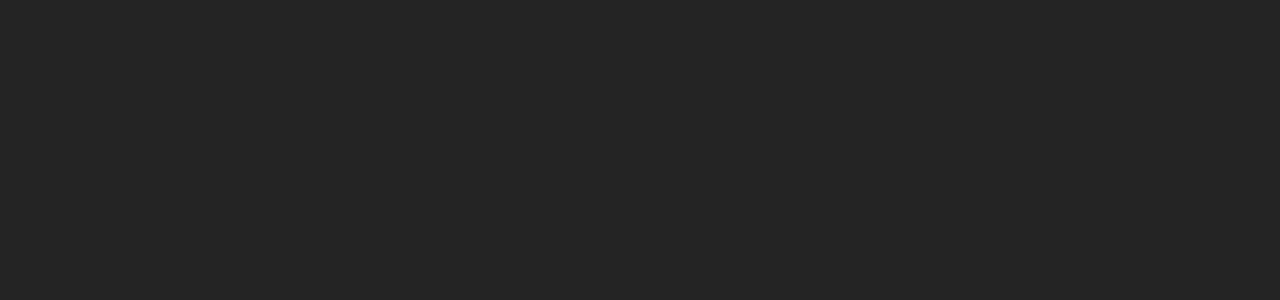
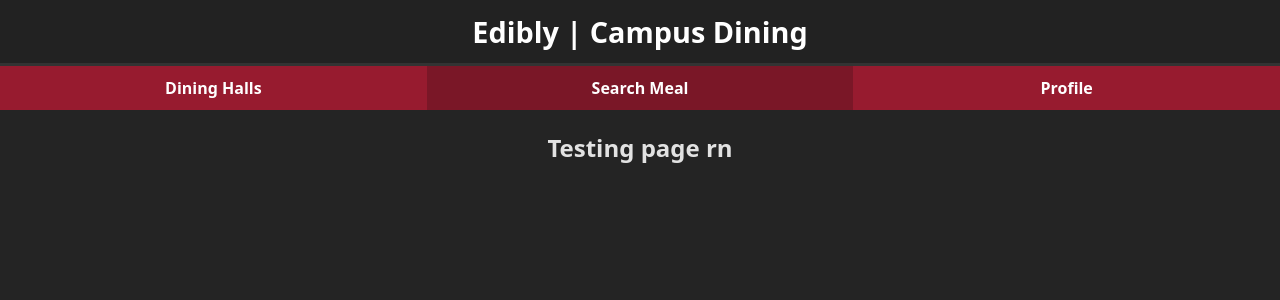
Before and after one commit to Justincheng2005/Edibly, a React (Vite) app in the folder client/: page /profile in a window 1280 px wide. Before the commit this address had no page. Shown: the top 300 px of the page. Built offline with nearby package versions, Linux system fonts and the light colour scheme.

Commit message:
General Code Restructuring & Initialized Profile Frontend

```diff
--- a/client/src/App.jsx
+++ b/client/src/App.jsx
@@ -2,6 +2,7 @@ import './App.css'
 import { BrowserRouter as Router, Routes, Route } from "react-router-dom";
 import DiningHalls from './pages/DiningHalls'
 import HomePage from './pages/HomePage'
+import ProfilePage from './pages/ProfilePage';
 function App() {
 
   return (
@@ -9,6 +10,7 @@ function App() {
       <Routes>
         <Route path="/" element={<HomePage />} />
         <Route path="/dining-halls" element={<DiningHalls />} />
+        <Route path="/profile" element={<ProfilePage />} />
         { }
       </Routes>
     </Router>
--- /dev/null
+++ b/client/src/components/MainHeader.css
@@ -0,0 +1,18 @@
+.main-header {
+    background-color: #222;
+    padding: 5px 20px;
+    display: flex;
+    justify-content: center;
+    border-bottom: 3px solid #333;
+}
+.header-content {
+    max-width: 1200px;
+    width: 100%;
+    padding: 5px 0;
+}
+.site-title {
+    color: white;
+    margin: 0;
+    font-size: 1.8rem;
+    font-weight: bold;
+}
--- /dev/null
+++ b/client/src/components/MainHeader.jsx
@@ -0,0 +1,14 @@
+import "./MainHeader.css"
+const MainHeader = () => {
+    return (
+        <header className="main-header">
+            <div className="header-content">
+                <a href="/" style={{ textDecoration: "none" }}>
+                    <h1 className="site-title">Edibly | Campus Dining</h1>
+                </a>
+            </div>
+        </header>
+    )
+}
+
+export default MainHeader
--- /dev/null
+++ b/client/src/components/Navbar.css
@@ -0,0 +1,32 @@
+.main-navbar {
+    display: flex;
+    justify-content: space-between;
+    background-color: #971B2F;
+    color: white;
+    padding: 0;
+    width: 100%;
+    position: sticky;
+    top: 0;
+    z-index: 100;
+}
+
+
+.nav-button {
+    flex: 1;
+    padding: 10px 0;
+    text-align: center;
+    color: white;
+    font-weight: bold;
+    text-decoration: none;
+    cursor: pointer;
+    transition: background-color 0.3s;
+}
+
+.nav-button:hover {
+    background-color: #7a1727;
+}
+
+.search-button {
+    background-color: #7a1727;
+    color: white;
+}
--- a/client/src/components/Navbar.jsx
+++ b/client/src/components/Navbar.jsx
@@ -1,7 +1,20 @@
+import { Link } from "react-router-dom";
+import "./Navbar.css";
+
 const Navbar = () => {
     return (
-        <h1>Navbar Here</h1>
-    );
+        <div className="main-navbar">
+            <Link to="/dining-halls" className="nav-button">
+                Dining Halls
+            </Link>
+            <div className="nav-button search-button">
+                Search Meal
+            </div>
+            <Link to="/profile" className="nav-button">
+                Profile
+            </Link>
+        </div>
+    )
 }
 
 export default Navbar
--- a/client/src/pages/DiningHalls.jsx
+++ b/client/src/pages/DiningHalls.jsx
@@ -1,8 +1,9 @@
 import React, { useState, useEffect } from "react";
-import { Link } from "react-router-dom";
 import "./HomePage.css";
 import DHallCard from "../components/DHallCard";
 import { fetchAllDiningLocations } from "../api/diningAPI";
+import Navbar from "../components/Navbar";
+import MainHeader from "../components/MainHeader";
 
 const DiningHalls = () => {
   const [halls, setHalls] = useState([]);
@@ -52,24 +53,10 @@ const DiningHalls = () => {
   return (
     <div>
       {/* UMass style header */}
-      <header className="main-header">
-        <div className="header-content">
-          <h1 className="site-title">Edibly | Campus Dining</h1>
-        </div>
-      </header>
+      <MainHeader/>
 
       {/* Red Navbar */}
-      <div className="main-navbar">
-        <Link to="/dining-halls" className="nav-button">
-          Dining Halls
-        </Link>
-        <div className="nav-button search-button">
-          Search Meal
-        </div>
-        <div className="nav-button">
-          Profile
-        </div>
-      </div>
+      <Navbar/>
 
       <div className="dining-halls-container" style={{ padding: "20px" }}>
         {loading ? (
--- a/client/src/pages/HomePage.css
+++ b/client/src/pages/HomePage.css
@@ -8,61 +8,6 @@
     padding: 0;
     background-color: #f5f5f5;
     overflow-x: hidden;
-}
-
-/* UMass style header */
-.main-header {
-    background-color: #222;
-    padding: 5px 20px;
-    display: flex;
-    justify-content: center;
-    border-bottom: 1px solid #333;
-}
-
-.header-content {
-    max-width: 1200px;
-    width: 100%;
-    padding: 5px 0;
-}
-
-.site-title {
-    color: white;
-    margin: 0;
-    font-size: 1.8rem;
-    font-weight: bold;
-}
-
-/* Red Navbar styling */
-.main-navbar {
-    display: flex;
-    justify-content: space-between;
-    background-color: #971B2F;
-    color: white;
-    padding: 0;
-    width: 100%;
-    position: sticky;
-    top: 0;
-    z-index: 100;
-}
-
-.nav-button {
-    flex: 1;
-    padding: 10px 0;
-    text-align: center;
-    color: white;
-    font-weight: bold;
-    text-decoration: none;
-    cursor: pointer;
-    transition: background-color 0.3s;
-}
-
-.nav-button:hover {
-    background-color: #7a1727;
-}
-
-.search-button {
-    background-color: #7a1727;
-    color: white;
 }
 
 /* Welcome section with image carousel background */
--- a/client/src/pages/HomePage.jsx
+++ b/client/src/pages/HomePage.jsx
@@ -4,7 +4,8 @@ import "./HomePage.css";
 import hampshireImg from "../images/hampshire.jpg";
 import berkshireImg from "../images/berkshire.jpg";
 import valentineImg from "../images/valentine.jpg";
-
+import Navbar from "../components/Navbar";
+import MainHeader from "../components/MainHeader";
 const HomePage = () => {
     const [currentImageIndex, setCurrentImageIndex] = useState(0);
     const images = [hampshireImg, berkshireImg, valentineImg];
@@ -26,24 +27,10 @@ const HomePage = () => {
     return (
         <div className="home-container">
             {/* UMass style header */}
-            <header className="main-header">
-                <div className="header-content">
-                    <h1 className="site-title">Edibly | Campus Dining</h1>
-                </div>
-            </header>
+            <MainHeader/>
 
             {/* Red Navbar */}
-            <div className="main-navbar">
-                <Link to="/dining-halls" className="nav-button">
-                    Dining Halls
-                </Link>
-                <div className="nav-button search-button">
-                    Search Meal
-                </div>
-                <div className="nav-button">
-                    Profile
-                </div>
-            </div>
+            <Navbar/>
 
             {/* Welcome Section with carousel background */}
             <div
--- /dev/null
+++ b/client/src/pages/ProfilePage.jsx
@@ -0,0 +1,17 @@
+import MainHeader from "../components/MainHeader";
+import Navbar from "../components/Navbar";
+
+
+const ProfilePage = () => {
+    return (
+        <div>
+            <MainHeader/>
+            <Navbar/>
+            <header>
+                <h2>Testing page rn</h2>
+            </header>
+        </div>
+    );
+}
+
+export default ProfilePage
```
